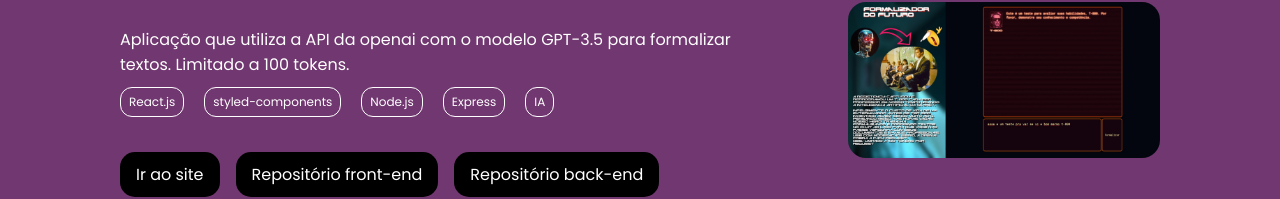
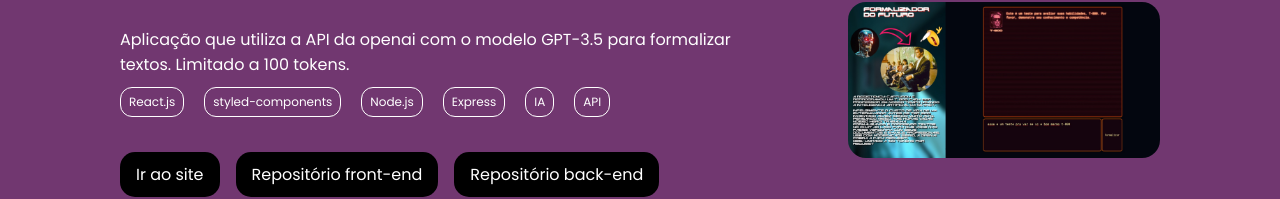
Before and after one commit to luislanga/portfolio, a React (Vite) app: page / in a window 1280 px wide. Shown: the part 2062-2261 px from the top of the page. Built offline with nearby package versions, Linux system fonts and the light colour scheme.

Commit message:
added new project

```diff
--- a/src/projects-data.js
+++ b/src/projects-data.js
@@ -45,7 +45,7 @@ export default {
                 },
             ],
             tags: [
-                "React.js", "styled-components", "Node.js", "Express", "IA"
+                "React.js", "styled-components", "Node.js", "Express", "IA", "API"
             ],
             image: formalizador
         }
```
